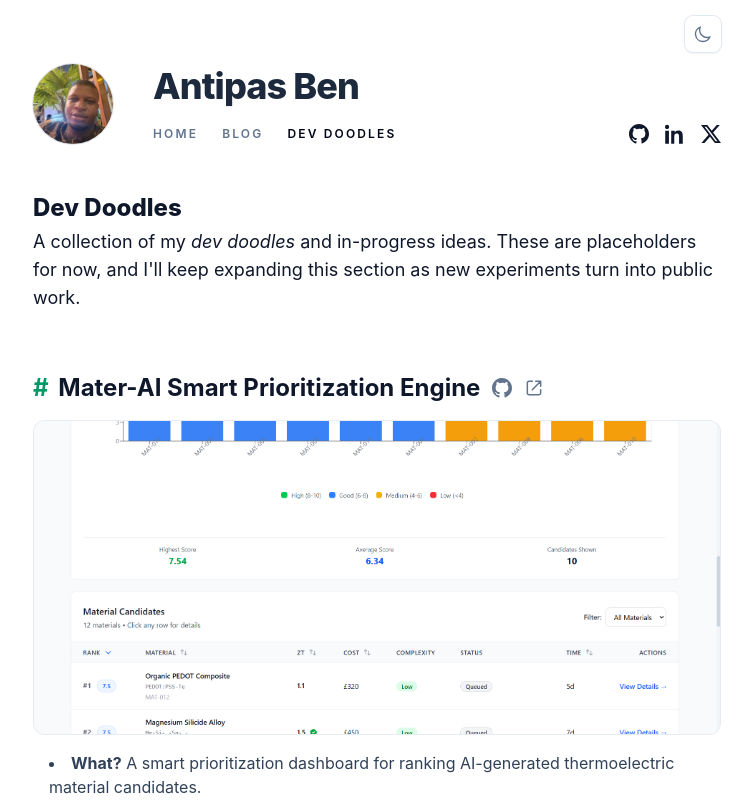
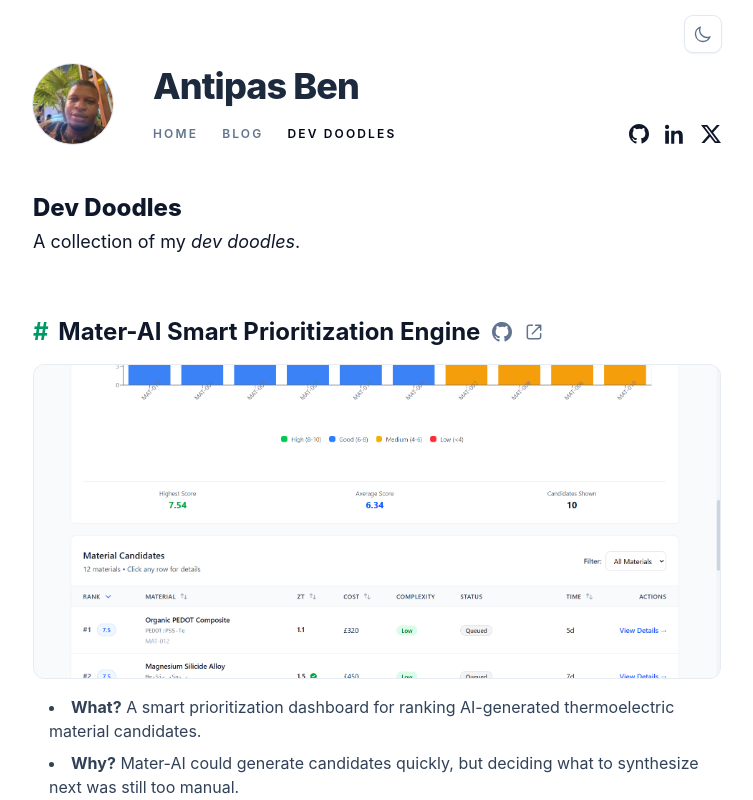
Before and after one commit to AntipasBen23/my-portfolio, a Next.js app: page /dev-doodles in a window 1280 px wide. Shown: the top 800 px of the page, without its empty margins (263-1016 px from the left). Built offline with nearby package versions, Linux system fonts and the light colour scheme.

Commit message:
Shorten dev doodles intro copy

```diff
--- a/src/app/dev-doodles/page.tsx
+++ b/src/app/dev-doodles/page.tsx
@@ -21,11 +21,7 @@ export default function DevDoodlesPage() {
           Dev Doodles
         </h2>
         <div className="content text-lg text-slate-900 dark:text-zinc-200">
-          <p>
-            A collection of my <em>dev doodles</em> and in-progress ideas. These
-            are placeholders for now, and I&apos;ll keep expanding this section as
-            new experiments turn into public work.
-          </p>
+          <p>A collection of my <em>dev doodles</em>.</p>
         </div>
       </div>
 
```
